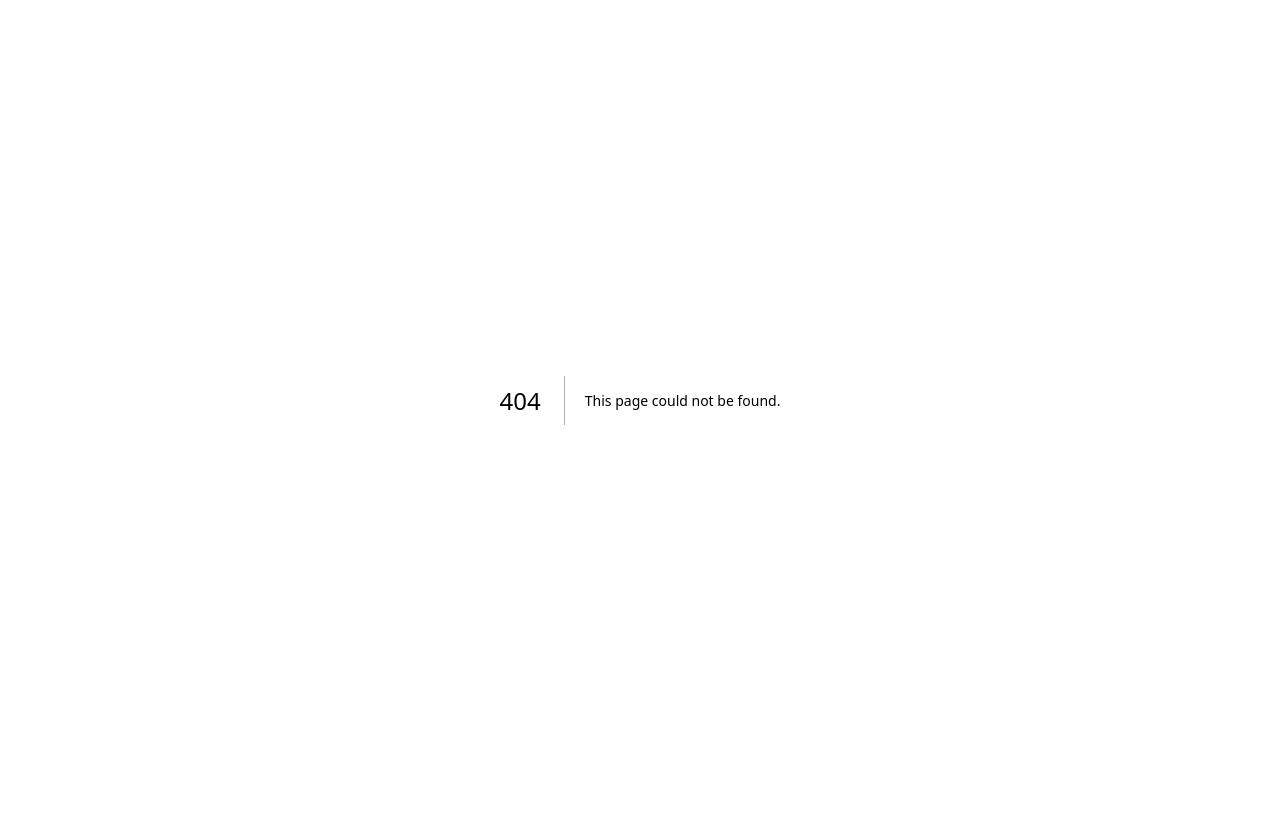
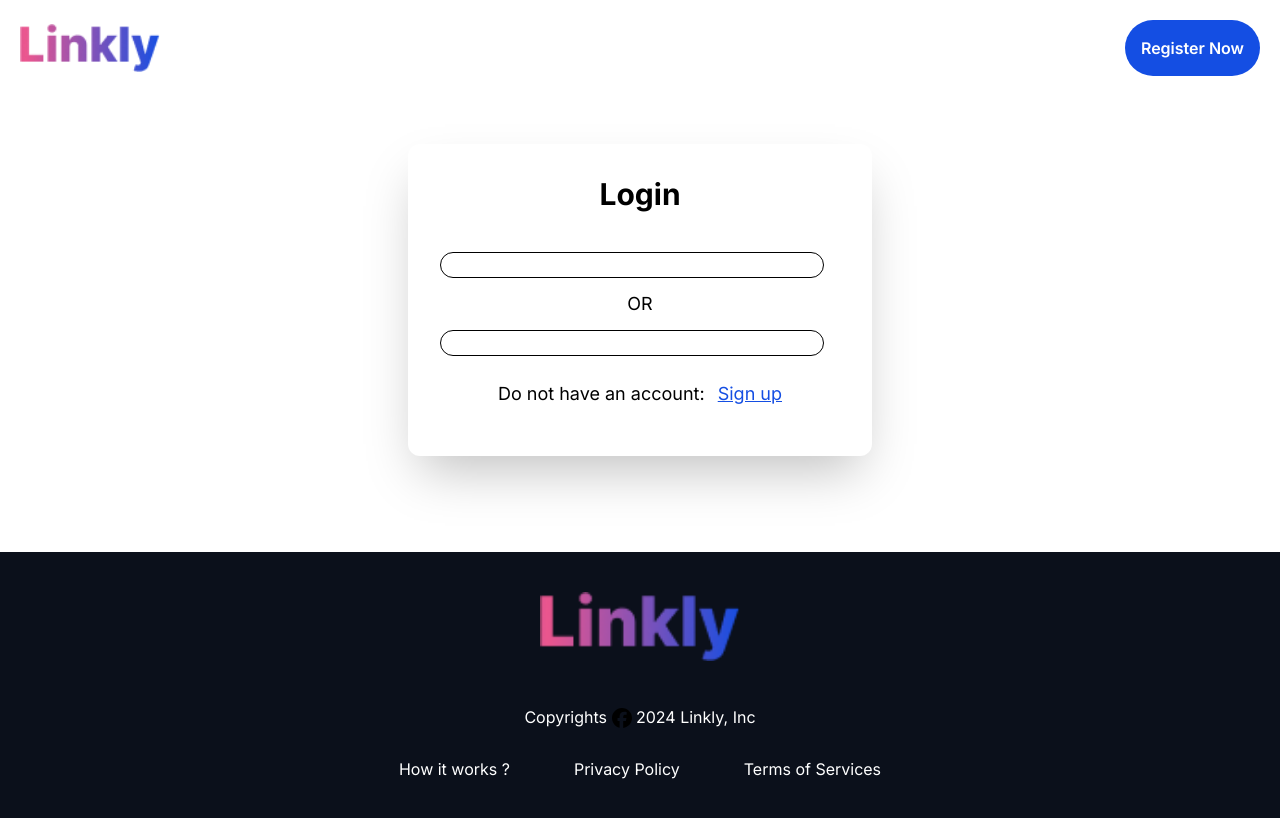
Before and after one commit to Hammad014/shortner, a Next.js app: page /login in a window 1280 px wide. Before the commit this address had no page. Shown: the top 818 px of the page. Built offline with nearby package versions, Linux system fonts and the light colour scheme.

Commit message:
added login

```diff
--- /dev/null
+++ b/src/app/components/Navbar.tsx
@@ -0,0 +1,59 @@
+"use client"
+
+import React , { useState} from 'react';
+import Link from 'next/link';
+import { FontAwesomeIcon } from '@fortawesome/react-fontawesome';
+
+interface NavbarProps {
+    showSignIn: boolean;
+    showRegister: boolean;
+  }
+
+  const Navbar: React.FC<NavbarProps> = ({ showSignIn, showRegister }) => {
+    const [isMenuOpen, setMenuOpen] = useState(false);
+
+    const handleMenuToggle = () => {
+      setMenuOpen(!isMenuOpen);
+    };
+
+  return (
+    <>
+    <div className='flex justify-between text-white max-w-7xl m-auto p-5 nav-top-div items-center '>
+
+<Link href='/'> <img className='h-12 logo-head' src='./images/linkly.png' alt=''/> </Link>
+<div onClick={handleMenuToggle} className='normal-menu block lg:hidden'>
+  {/* <FontAwesomeIcon className='h-7' icon="fa-solid fa-bars" /> */}
+</div>
+
+{isMenuOpen && showSignIn && (
+  <div className='absolute top-12 right-5'>
+    <Link href='/login' className='block bg-blue-700 font-semibold items-center p-3 rounded-lg cursor-pointer'>
+      Login
+    </Link>
+    {showRegister && (
+      <Link href='/register' className='block p-3 bg-red-500 rounded-lg register-btn-mbl font-semibold'>
+        Register Now
+      </Link>
+    )}
+  </div>
+)}
+
+<div className='mbl-menu flex menu-items gap-10'>
+  {showSignIn && (
+    <Link href='/login' style={{border:'2px solid white',backgroundColor:'#181e29',borderRadius:'30px'}} className='flex font-semibold items-center p-4 rounded-3xl cursor-pointer'>
+      <p className='rounded-2xl pr-1'>Login </p>
+      <img src='./images/sign-in.png' alt=''/>
+    </Link>
+  )}
+  {showRegister && (
+    <Link href='/register' style={{backgroundColor:'#144ee3',borderRadius:'30px'}} className='p-4 register-btn-mbl font-semibold border-gray-700'>
+      Register Now
+    </Link>
+  )}
+</div>
+</div>
+    </>
+  )
+}
+
+export default Navbar;
--- /dev/null
+++ b/src/app/login/page.tsx
@@ -0,0 +1,130 @@
+"use client"
+
+import React, { useState } from 'react';
+import Link from 'next/link';
+import { FontAwesomeIcon } from '@fortawesome/react-fontawesome';
+import Footer from '../components/Footer';
+import  Navbar from '../components/Navbar';
+
+interface LoginProps{
+    darkMode:boolean;
+}
+
+const Login: React.FC<LoginProps> = ({ darkMode }) => {
+  const [showEmailForm, setShowEmailForm] = useState(false);
+  const [formData, setFormData] = useState({
+    email: '',
+    password: '',
+  });
+
+  const [showPassword, setShowPassword] = useState(false);
+
+  const togglePasswordVisibility = () => {
+    setShowPassword((prevShowPassword) => !prevShowPassword);
+  };
+
+  const handleEmailButtonClick = () => {
+    setShowEmailForm((prevMode) => !prevMode);
+  };
+
+  const handleInputChange = (e: React.ChangeEvent<HTMLInputElement>) => {
+    const { name, value } = e.target;
+    setFormData({
+      ...formData,
+      [name]: value,
+    });
+  };
+
+  const handleSubmit = (e: React.FormEvent<HTMLFormElement>) => {
+    e.preventDefault();
+    // Add your logic to handle form submission here
+    console.log('Submitting form:', formData);
+  };
+
+  return (
+    <>
+      <Navbar showSignIn={false} showRegister={true} />
+      <div className="flex z-10 items-center justify-center">
+        <div className="mt-12 font-fam p-8 rounded-xl shadow-2xl">
+          <h2 className="text-3xl text-center font-bold mb-7">Login</h2>
+
+          <div className="mb-4">
+            <button
+              style={{ borderRadius: '50px', border: `1px solid ${darkMode ? 'white' : 'black'}` }}
+              onClick={handleEmailButtonClick}
+              className="sign-in-w text-lg mt-3 w-96 font-semibold p-3 hover:bg-red-600 focus:outline-none"
+            >
+              {/* <FontAwesomeIcon className='mr-2' icon="fa-solid fa-envelope" /> Sign in with Email */}
+            </button>
+            {showEmailForm && (
+              <form className="space-y-4 mt-10 mb-10" onSubmit={handleSubmit}>
+                <div className="relative flex items-center align-middle">
+                  <span className="absolute left-4 mt-1">
+                    {/* <FontAwesomeIcon className='ml-2' icon="fa-solid fa-envelope" /> */}
+                  </span>
+                  <input
+                    type="email"
+                    name="email"
+                    value={formData.email}
+                    onChange={handleInputChange}
+                    style={{ borderRadius: '50px', border: `1px solid ${darkMode ? 'white' : 'black'}` }}
+                    placeholder="Enter your email.."
+                    className="sign-in-w bg-transparent mt-1 p-3 w-96 border pl-12 focus:outline-none focus:border-blue-500"
+                    required
+                  />
+
+                </div>
+
+                <div className="relative flex items-center align-middle">
+                  <span className="absolute left-4 mt-1">
+                    {/* <FontAwesomeIcon className='ml-2' icon="fa-solid fa-lock" /> */}
+                  </span>
+                  <input
+                    type={showPassword ? 'text' : 'password'}
+                    name="password"
+                    value={formData.password}
+                    onChange={handleInputChange}
+                    style={{ borderRadius: '50px', border: `1px solid ${darkMode ? 'white' : 'black'}` }}
+                    placeholder="Enter password.."
+                    className="bg-transparent sign-in-w mt-1 p-3 w-96 border pl-12 focus:outline-none focus:border-blue-500"
+                    required
+                  />
+                  <button
+                   type="button"
+                   onClick={togglePasswordVisibility}
+                   className="absolute right-8"
+                    >
+                   {/* <FontAwesomeIcon icon={`fa-solid fa-eye${showPassword ? '' : '-slash'}`} /> */}
+                </button>
+                </div>
+
+                <button
+                  className="bg-blue-500 sign-in-w w-96 text-xl mt-3 block p-3 mr-4 hover:bg-blue-600 focus:outline-none"
+                  style={{ borderRadius: '50px' }}
+                  type="submit"
+                >
+                  Submit
+                </button>
+              </form>
+            )}
+
+            <p className='text-center text-lg mt-3'>OR</p>
+            <button
+              style={{ borderRadius: '50px', border: `1px solid ${darkMode ? 'white' : 'black'}` }}
+              onClick={() => setShowEmailForm(false)}
+              className="w-96 sign-in-w text-lg mt-3 block font-semibold p-3 mr-4 hover:bg-red-600 focus:outline-none"
+            >
+              {/* <FontAwesomeIcon className='mr-2' icon="fa-brands fa-google" /> Sign in with Google */}
+            </button>
+            <p className='text-lg text-bold text-center mt-6'>
+              Do not have an account: <Link href='./register' ><span style={{ color: '#144ee3', textDecoration: 'underline' }} className='ml-2'>Sign up</span></Link>
+            </p>
+          </div>
+        </div>
+      </div>
+      <Footer />
+    </>
+  );
+};
+
+export default Login;
--- a/src/app/page.tsx
+++ b/src/app/page.tsx
@@ -1,11 +1,12 @@
 import Image from "next/image";
 import Footer from "./components/Footer";
-import Main from './main/page'
+import Main from './main/page';
+import Navbar from "./components/Navbar";
 
 export default function Home() {
   return (
     <>
-
+   <Navbar showSignIn={true} showRegister={true}/>
      <Main/>
     <Footer/>
     </>
```
